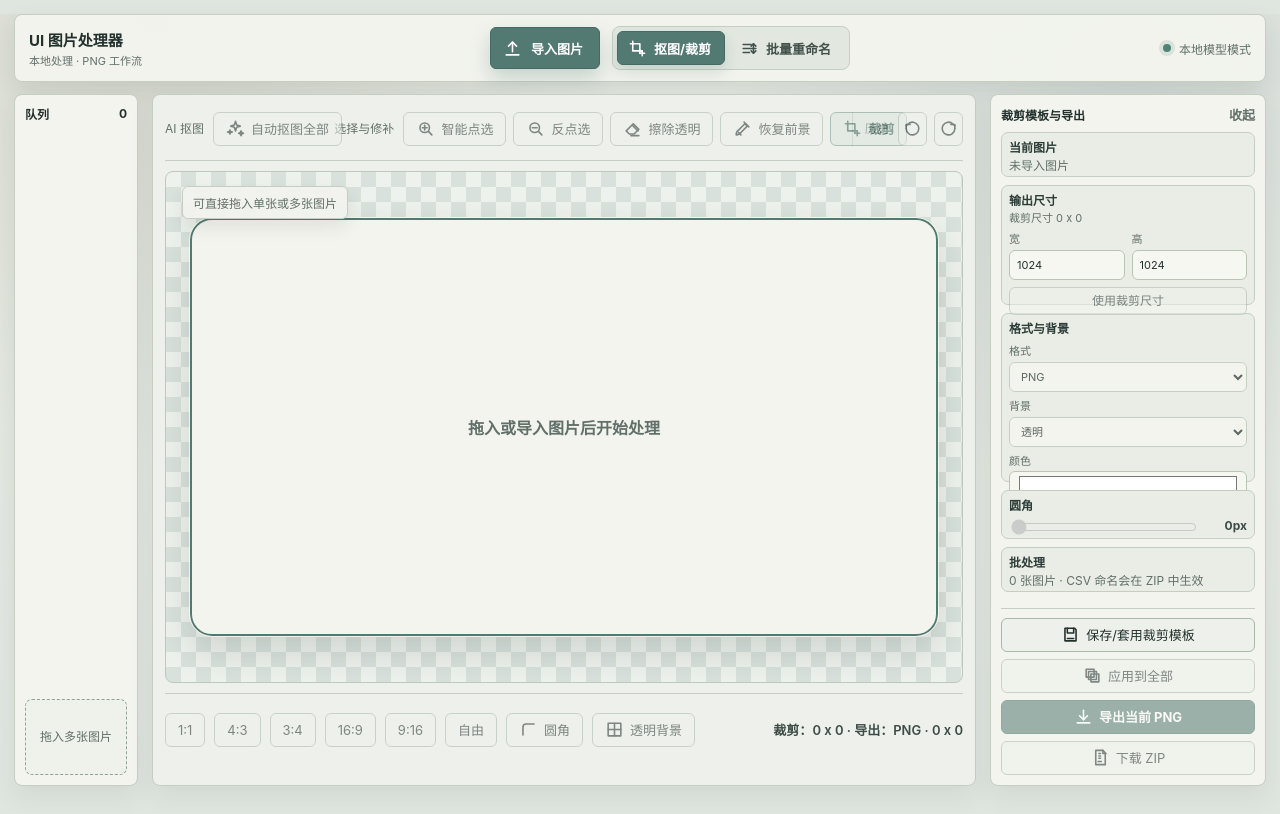
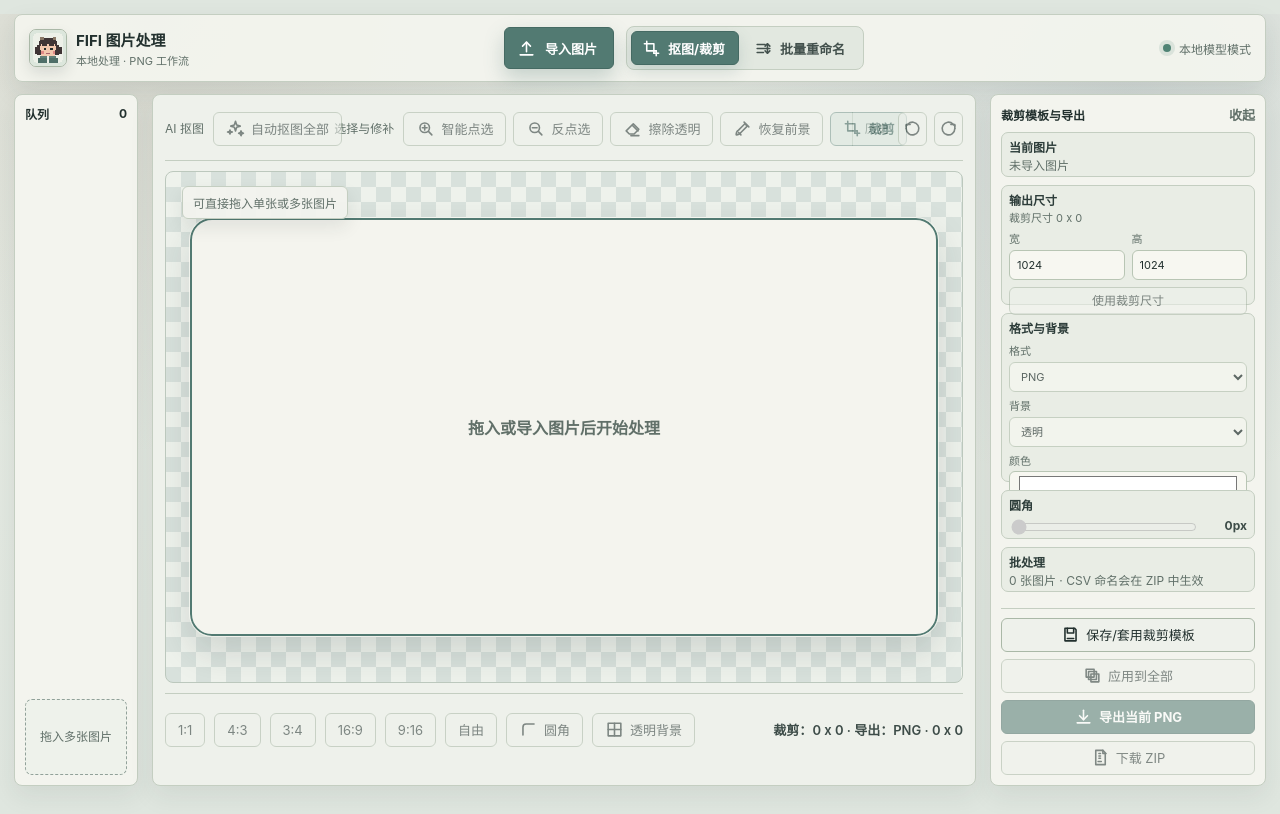
Before and after one commit to olafifi/ui-image-processor, a React (Vite) app: page / in a window 1280 px wide. Built offline with nearby package versions, Linux system fonts and the light colour scheme.

Commit message:
chore: brand app as FIFI image tool

```diff
--- a/index.html
+++ b/index.html
@@ -3,7 +3,8 @@
   <head>
     <meta charset="UTF-8" />
     <meta name="viewport" content="width=device-width, initial-scale=1.0" />
-    <title>UI 图片处理器</title>
+    <link rel="icon" type="image/svg+xml" href="%BASE_URL%favicon.svg" />
+    <title>FIFI 图片处理</title>
   </head>
   <body>
     <div id="root"></div>
--- a/src/components/TopBar.tsx
+++ b/src/components/TopBar.tsx
@@ -18,12 +18,16 @@ export function TopBar({
   workspaceMode
 }: TopBarProps) {
   const inputRef = useRef<HTMLInputElement>(null);
+  const brandIconUrl = `${import.meta.env.BASE_URL}favicon.svg`;
 
   return (
     <header className="topbar">
       <div className="brand">
-        <strong>UI 图片处理器</strong>
-        <span>本地处理 · PNG 工作流</span>
+        <img alt="" aria-hidden="true" className="brand-icon" src={brandIconUrl} />
+        <div className="brand-copy">
+          <strong>FIFI 图片处理</strong>
+          <span>本地处理 · PNG 工作流</span>
+        </div>
       </div>
 
       <nav className="primary-actions" aria-label="核心功能">
--- a/src/styles.css
+++ b/src/styles.css
@@ -95,9 +95,27 @@ svg {
 
 .brand {
   display: flex;
+  align-items: center;
+  gap: 9px;
+  min-width: 176px;
+}
+
+.brand-icon {
+  width: 38px;
+  height: 38px;
+  flex: 0 0 auto;
+  border: 1px solid var(--line-strong);
+  border-radius: 7px;
+  background: #edf0e8;
+  box-shadow: 0 6px 14px rgba(34, 48, 46, 0.12);
+  image-rendering: pixelated;
+}
+
+.brand-copy {
+  display: flex;
+  min-width: 0;
   flex-direction: column;
   gap: 2px;
-  min-width: 148px;
 }
 
 .brand strong {
```
Also changed, not shown: public/favicon.svg (added), 1 other file (tests, documents, lock files or other folders).
